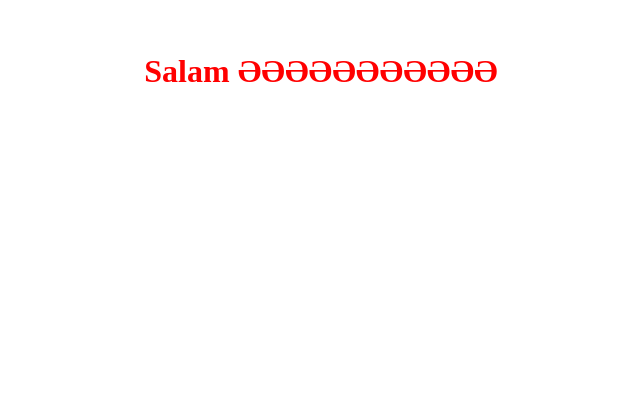
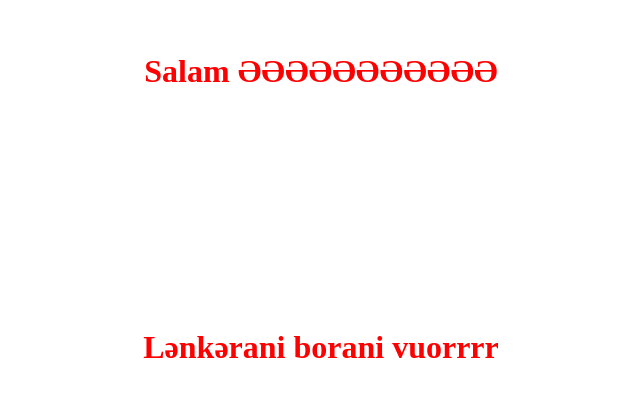
Before and after one commit to Maxim-aze/ffff, a plain HTML site: page index.html in a window 1280 px wide. Shown: the part 147-544 px from the top of the page, without its empty margins (319-959 px from the left). Drawn offline with Linux system fonts and the light colour scheme.

Commit message:
second commit

```diff
--- a/index.html
+++ b/index.html
@@ -8,6 +8,7 @@
     <title>Document</title>
 </head>
 <body>
-    <h1>Salam ƏƏƏƏƏƏƏƏƏƏƏ</h1>
+    <h1>Salam ƏƏƏƏƏƏƏƏƏƏƏ</h1><br>
+    <h1>Lənkərani borani vuorrrr</h1>
 </body>
 </html>
```
